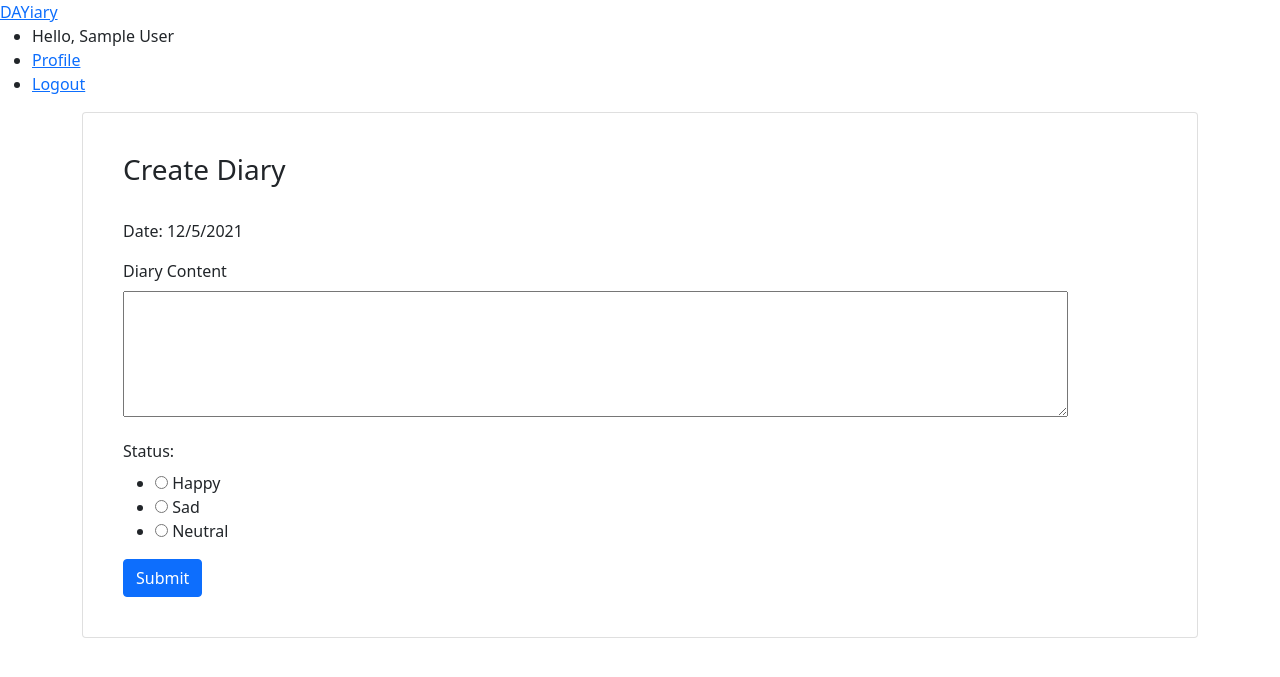
After one commit to nakataken/DAYiary, a PHP site: page /users/createDiary.php in a window 1280 px wide. The commit adds this page. Shown: the top 677 px of the page. Run offline with PHP 8.4, Linux system fonts and the light colour scheme; the visitor is signed in with stand-in values (Sample User, id 1); tables that the repository leaves empty or names only in its code hold one stand-in row (values such as "Sample post").

Commit message:
Add create diary

```diff
--- a/includes/header.php
+++ b/includes/header.php
@@ -1,6 +1,18 @@
 <?php
     session_start();
     require "../config/config.php";
+
+    if(isset($_SESSION['email'])) {
+        $email = $_SESSION['email'];
+        $check_sql = "SELECT id,fname,lname FROM user_table where email='$email'";
+        if($rs=$conn->query($check_sql)) {
+            if($row=$rs->fetch_assoc()) {
+                $_SESSION['id'] = $row['id'];
+                $_SESSION['fname'] = $row['fname'];
+                $_SESSION['lname'] = $row['lname'];
+            }
+        }
+    }
 ?>
 
 <!DOCTYPE html>
--- /dev/null
+++ b/users/createDiary.php
@@ -0,0 +1,63 @@
+<?php
+    $title = "Create Diary";
+    require_once "../includes/header.php";
+
+    if(!isset($_SESSION['email'])) {
+        header("location:./login.php");
+    }
+
+    if(isset($_POST['content'])) {
+        $user_id = $_SESSION['id'];
+        $content = $_POST['content'];
+        $status = $_POST['status'];
+
+        $check_sql = "SELECT id FROM user_table where id='$user_id'";
+        if($rs=$conn->query($check_sql)) {
+            if($rs->num_rows!=0) {
+                $insert_sql = "INSERT INTO diary_table SET user_id='$user_id',content='$content',status='$status'";
+                if(!$conn->query($insert_sql)) {
+                    echo '<script>alert("'.$conn->error.'")</script>';
+                } else {
+                    echo '<script>alert("You have successfully created new entry.")</script>';
+                }
+            }
+        }
+    }
+?>
+
+<div class="container">
+    <div class="card p-4">
+        <h3 class="card-title m-3">Create Diary</h3>
+        <div class="card-body">
+            <form method="POST">
+                <div class="mb-3">
+                    <span>Date:</span>
+                    <span id="date"></span>
+                </div>
+                <div class="mb-3">
+                    <label for="content" class="form-label">Diary Content</label>
+                    <textarea name="content" id="content" cols="100" rows="5"></textarea>
+                </div>
+                <div class="mb-3">
+                    <label for="status" class="form-label">Status:</label>
+                    <ul>
+                        <li><input type="radio" name="status" value="Happy"> Happy</li>
+                        <li><input type="radio" name="status" value="Sad"> Sad</li>
+                        <li><input type="radio" name="status" value="Neutral"> Neutral</li>
+                    </ul>
+                </div>
+                <input type="submit" name="submit" value="Submit" class="btn btn-primary">
+            </form>
+        </div>
+    </div>
+</div>
+
+<script>
+    date =  new Date();
+    y = date.getFullYear();
+    m = date.getMonth() + 1;
+    d = date.getDate();
+    document.getElementById("date").innerHTML = m + "/" + d + "/" + y;
+</script>
+
+<?php require_once "../includes/footer.php"; ?>
--- a/users/index.php
+++ b/users/index.php
@@ -7,4 +7,6 @@
     }
 ?>
 
+<a href="/DAYiary/users/createDiary.php">Create Diary</a>
+
 <?php require_once "../includes/footer.php"; ?>
--- a/users/login.php
+++ b/users/login.php
@@ -6,14 +6,12 @@
     if(isset($_POST['email'])) {
         $email = $_POST['email'];
         $pass = $_POST['pass'];
-        $check_sql = "SELECT email, fname, lname, password FROM user_table where email='$email'";
+        $check_sql = "SELECT email, password FROM user_table where email='$email'";
         if($rs=$conn->query($check_sql)) {
             if($row=$rs->fetch_assoc()) {
                 $decrypted = password_verify($pass,$row['password']);
                 if($decrypted) {
                     $_SESSION['email'] = $row['email'];
-                    $_SESSION['fname'] = $row['fname'];
-                    $_SESSION['lname'] = $row['lname'];
                     header("location:./index.php");
                 } else {
                     $errorMessage = "You have entered an invalid username or password";
--- a/users/profile.php
+++ b/users/profile.php
@@ -1,7 +1,6 @@
 <?php
     $title = "Profile";
     require_once "../includes/header.php";
-
 ?>
 
 <?php require_once "../includes/footer.php"; ?>
```
Also changed, not shown: users/register.php (+6 -4 lines).
